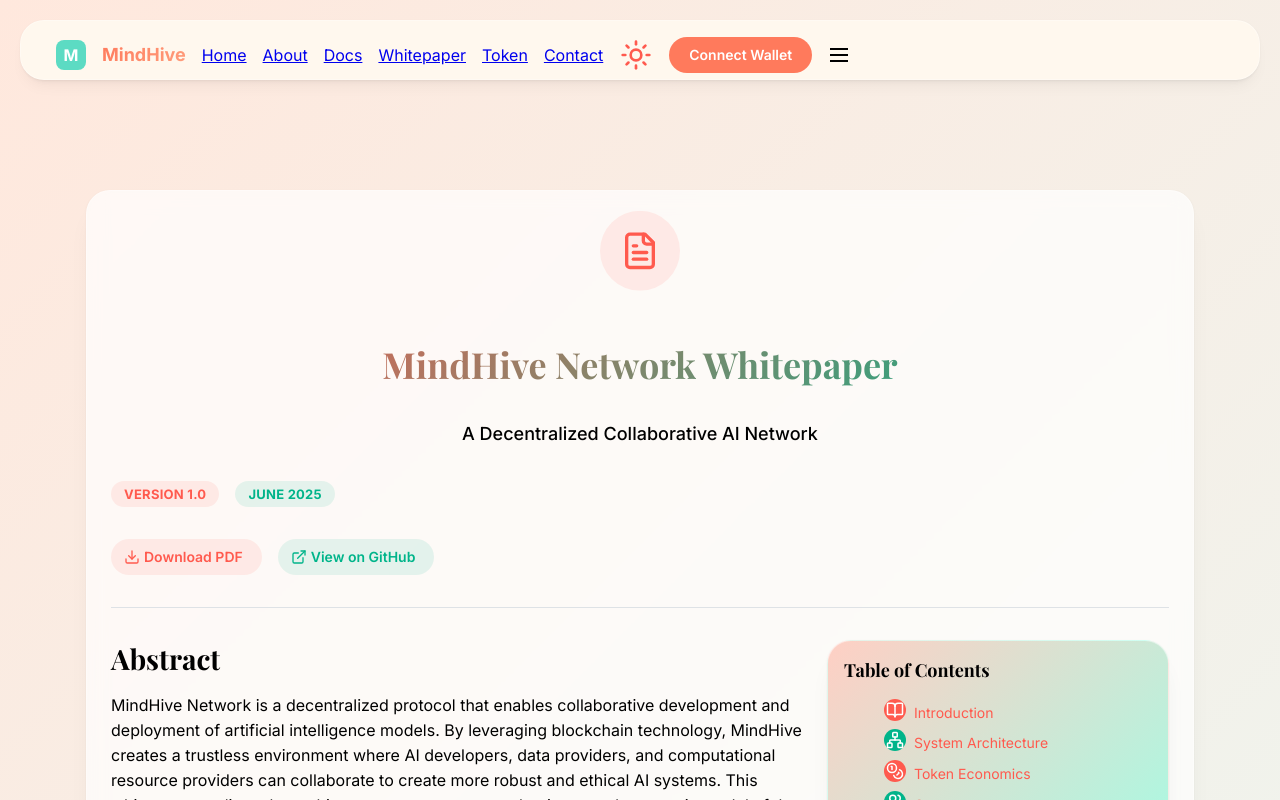
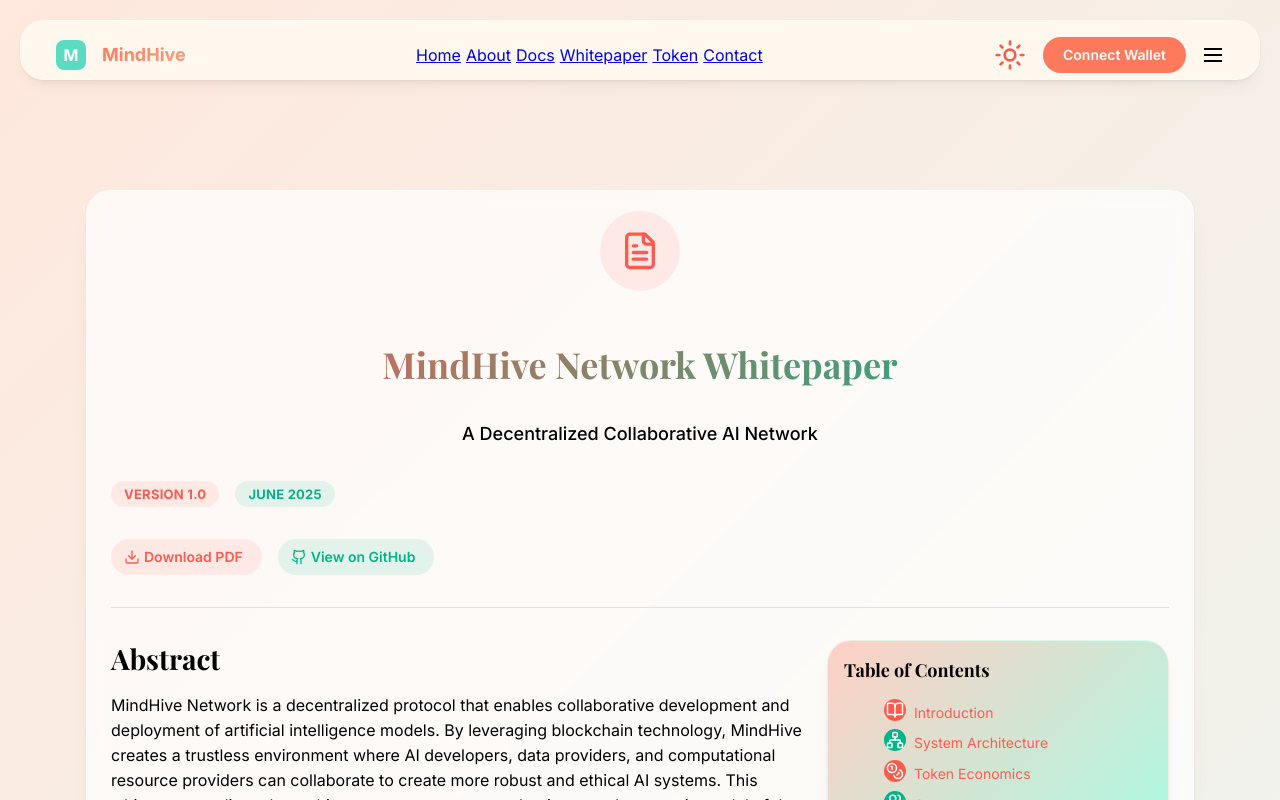
Before and after one commit to afsdfdf/mhn, a Next.js app: page /whitepaper in a window 1280 px wide. Shown: the top 800 px of the page. Built offline with nearby package versions, Linux system fonts and the light colour scheme; no server answers; a web font is replaced by a local one.

Commit message:
修复TypeScript类型错误：更新Mantine UI组件属性

```diff
--- a/app/components/Footer.tsx
+++ b/app/components/Footer.tsx
@@ -48,7 +48,7 @@ export default function Footer() {
     return (
       <div key={group.title}>
         <Text fw={700} mb="xs" className="gradient-text">{group.title}</Text>
-        <Stack spacing="xs" style={{ marginTop: '1rem' }}>
+        <Stack gap="xs" style={{ marginTop: '1rem' }}>
           {items}
         </Stack>
       </div>
--- a/app/components/MainNavbar.tsx
+++ b/app/components/MainNavbar.tsx
@@ -56,7 +56,7 @@ export default function MainNavbar() {
         }}
       >
         <Container style={{ height: '100%', maxWidth: '1200px' }}>
-          <Group position="apart" style={{ height: '100%' }}>
+          <Group justify="space-between" style={{ height: '100%' }}>
             <motion.div
               initial={{ opacity: 0, x: -20 }}
               animate={{ opacity: 1, x: 0 }}
@@ -83,7 +83,7 @@ export default function MainNavbar() {
             </motion.div>
 
             <Group
-              spacing={5}
+              gap={5}
               className="hidden md:flex"
             >
               {items}
--- a/app/components/NewsletterBar.tsx
+++ b/app/components/NewsletterBar.tsx
@@ -62,8 +62,8 @@ export default function NewsletterBar() {
 
           <form onSubmit={handleSubmit}>
             <Group
-              position={isMobile ? 'apart' : 'center'}
-              spacing={isMobile ? 'xs' : 'md'}
+              justify={isMobile ? 'apart' : 'center'}
+              gap={isMobile ? 'xs' : 'md'}
               direction={isMobile ? 'column' : 'row'}
             >
               <TextInput
@@ -74,7 +74,7 @@ export default function NewsletterBar() {
                   flexGrow: 1,
                   maxWidth: isMobile ? '100%' : rem(400),
                 }}
-                icon={<Mail size={16} />}
+                leftSection={<Mail size={16} />}
                 error={isSubmitted ? false : undefined}
                 disabled={isSubmitted}
                 radius="xl"
--- a/app/whitepaper/page.tsx
+++ b/app/whitepaper/page.tsx
@@ -1,11 +1,12 @@
 "use client";
-import { Container, Title, Text, Paper, Grid, Tabs, Anchor, List, Code, rem, Table, Blockquote, ThemeIcon, Group, Badge, Button, Divider } from '@mantine/core';
+import { Container, Title, Text, Paper, Grid, Tabs, Anchor, List, Code, rem, Table, Blockquote, ThemeIcon, Group, Badge, Button, Divider, Box, SimpleGrid } from '@mantine/core';
 import MainNavbar from '../components/MainNavbar';
 import Footer from '../components/Footer';
 import { useMediaQuery } from '@mantine/hooks';
 import { motion, Variants } from 'framer-motion';
-import { FileText, BookOpen, Network, Database, Cpu, Users, Coins, Shield, ChevronRight, Download, ExternalLink, Bot } from 'lucide-react';
+import { FileText, BookOpen, Network, Database, Cpu, Users, Coins, Shield, ChevronRight, Download, ExternalLink, Bot, Github } from 'lucide-react';
 import TechDemo from './TechDemo';
+import Link from 'next/link';
 
 // Motion components
 const MotionDiv = motion.div;
@@ -56,6 +57,15 @@ const floatVariants: Variants = {
       repeatType: "reverse",
       ease: "easeInOut"
     }
+  }
+};
+
+const itemVariants = {
+  hidden: { opacity: 0, y: 20 },
+  visible: {
+    opacity: 1,
+    y: 0,
+    transition: { duration: 0.5 }
   }
 };
 
@@ -160,7 +170,7 @@ export default function WhitepaperPage() {
                 component="a"
                 href="https://github.com/mindhive-network/whitepaper"
                 target="_blank"
-                leftSection={<ExternalLink size={16} />}
+                leftSection={<Github size={16} />}
                 variant="light"
                 color="mint"
                 radius="xl"
```
Also changed, not shown: app/components/HeroSection.tsx (+7 -2 lines).
